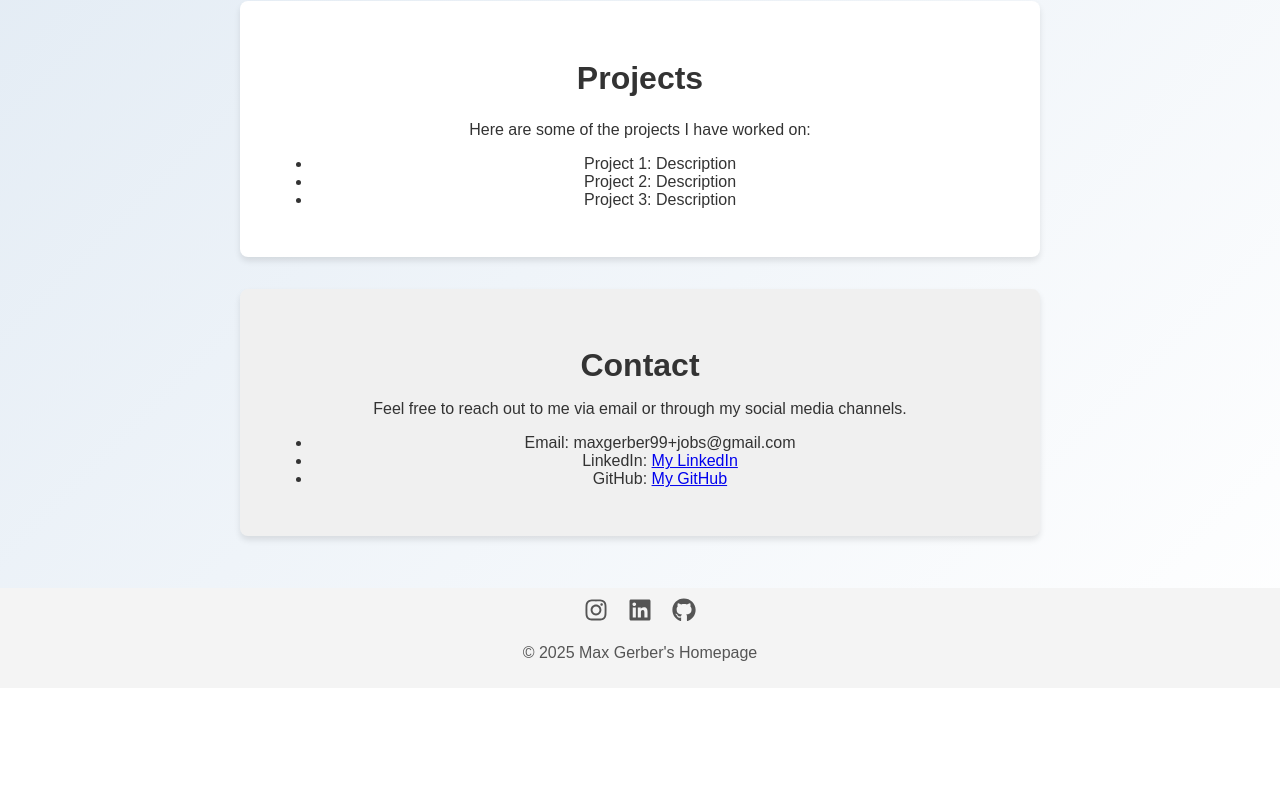
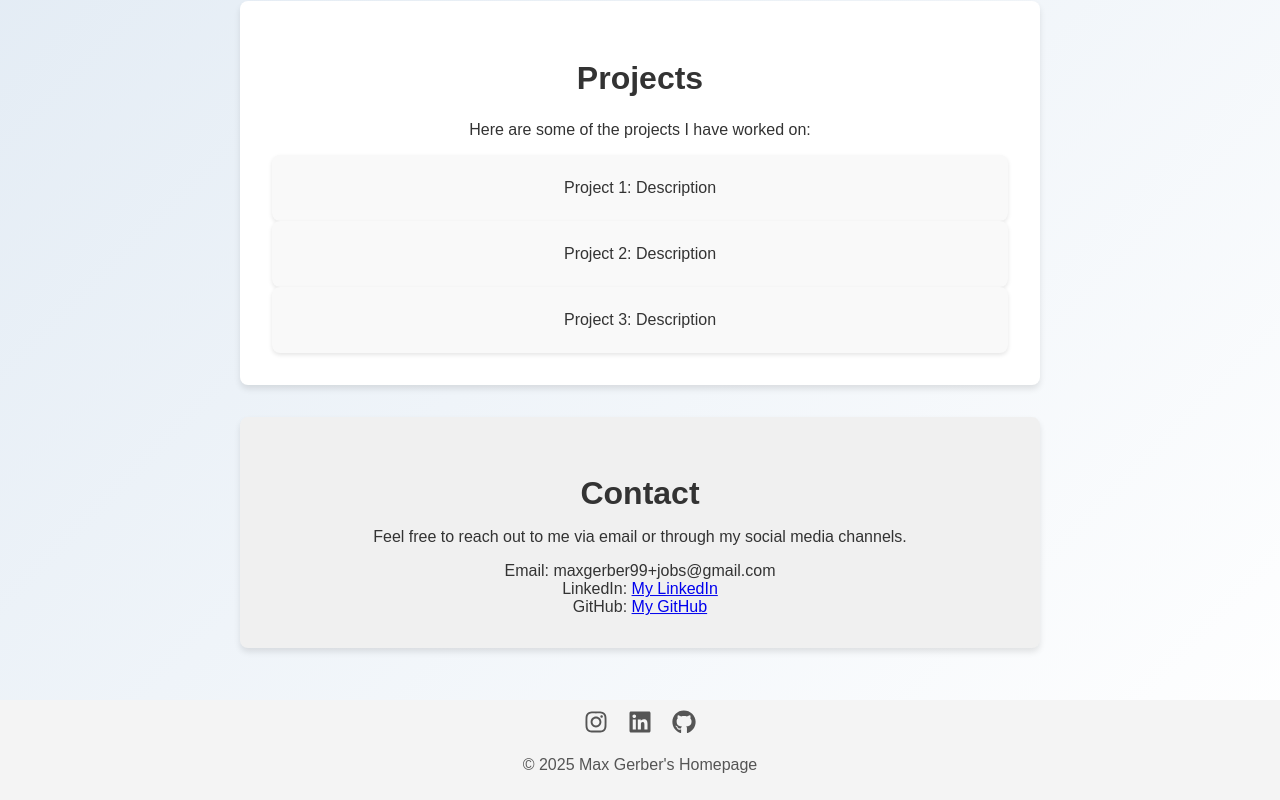
Before and after one commit to MaxGer99/my-homepage, a React (Create React App) app in the folder my-homepage/: page / in a window 1280 px wide. Shown: the part 376-1176 px from the top of the page. Before the commit the page ends 1064 px from the top, so only its background shows below. Built offline with nearby package versions, Linux system fonts and the light colour scheme.

Commit message:
Bulletpoint remvoed

```diff
--- a/my-homepage/src/components/Contact.js
+++ b/my-homepage/src/components/Contact.js
@@ -9,9 +9,10 @@ const Contact = () => {
 				Feel free to reach out to me via email or through my social
 				media channels.
 			</p>
-			<ul>
-				<li>Email: maxgerber99+jobs@gmail.com</li>
-				<li>
+			<div className="contact-item">
+				Email: maxgerber99+jobs@gmail.com
+			</div>
+			<div className="contact-item">
 				LinkedIn:{' '}
 				<a
 					href="https://linkedin.com"
@@ -20,8 +21,8 @@ const Contact = () => {
 				>
 					My LinkedIn
 				</a>
-				</li>
-				<li>
+			</div>
+			<div className="contact-item">
 				GitHub:{' '}
 				<a
 					href="https://github.com"
@@ -30,8 +31,7 @@ const Contact = () => {
 				>
 					My GitHub
 				</a>
-				</li>
-			</ul>
+			</div>
 		</section>
 	);
 };
--- a/my-homepage/src/components/Projects.js
+++ b/my-homepage/src/components/Projects.js
@@ -6,11 +6,9 @@ const Projects = () => {
 		<section className="projects">
 			<h2>Projects</h2>
 			<p>Here are some of the projects I have worked on:</p>
-			<ul>
-				<li>Project 1: Description</li>
-				<li>Project 2: Description</li>
-				<li>Project 3: Description</li>
-			</ul>
+			<div className="project-item">Project 1: Description</div>
+			<div className="project-item">Project 2: Description</div>
+			<div className="project-item">Project 3: Description</div>
 		</section>
 	);
 };
```
Lines whose indentation alone changed are shown as unchanged.
